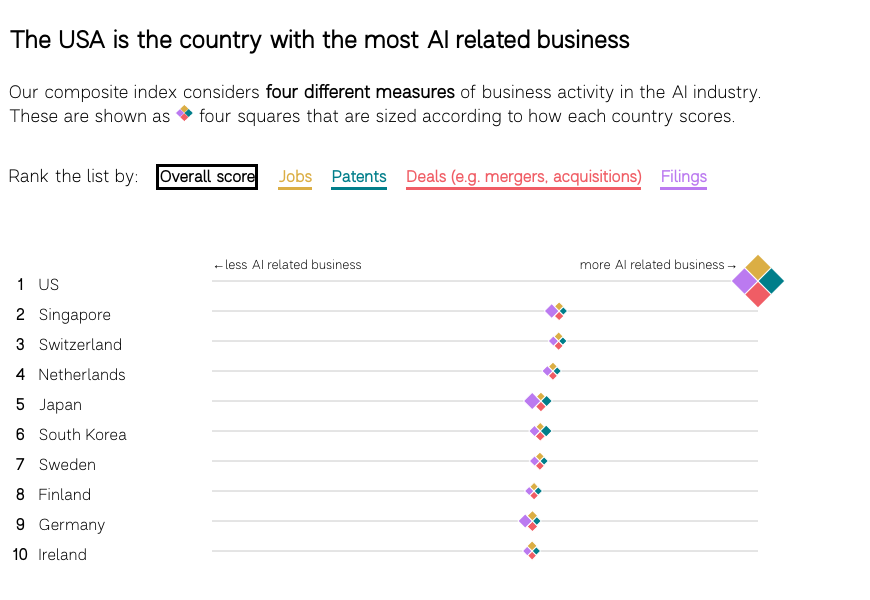
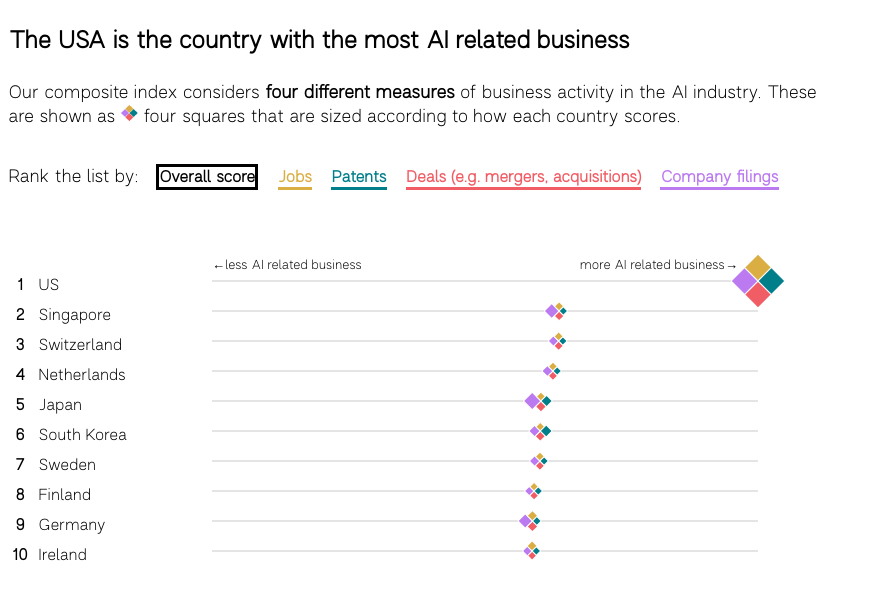
Before and after one commit to giacomobg/ai-business-index, a plain HTML site: page index.html in a window 1280 px wide. Shown: the whole page, without its empty margins (0-870 px from the left). Drawn offline with Linux system fonts and the light colour scheme.

Commit message:
Rename filings label

```diff
--- a/index.html
+++ b/index.html
@@ -24,7 +24,7 @@
   }
 
   body {
-    max-width: 800px;
+    max-width: 820px;
   }
 
   #container {
@@ -160,7 +160,7 @@
       </div>
       <div class="radio-button" id="filings">
         <input id="filings-input" type="radio" value="Filings" name="ranker">
-        <label for="filings-input">Filings</label>
+        <label for="filings-input">Company filings</label>
       </div>
     </fieldset>
 
```
